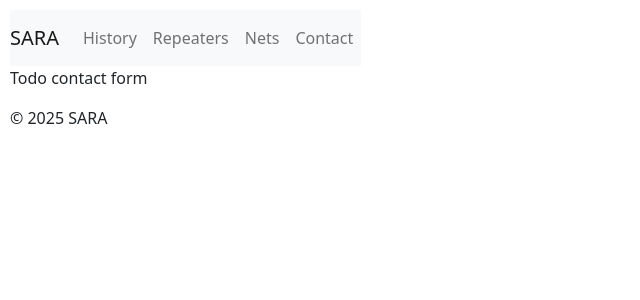
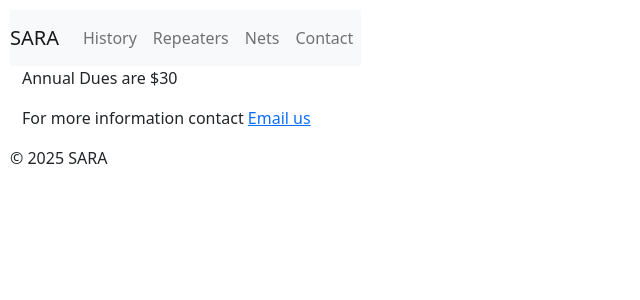
Before and after one commit to sara-user/SARA-website, a PHP site: page /contact.php in a window 1280 px wide. Shown: the top 300 px of the page, without its empty margins (0-640 px from the left). Run offline with PHP 8.4, Linux system fonts and the light colour scheme.

Commit message:
Simple mailto contact info.

```diff
--- a/contact.php
+++ b/contact.php
@@ -1,6 +1,8 @@
 
 <?php include 'includes/header.php'; ?>
 
-<p>Todo contact form</p>
-
+<div class="container">
+    <p>Annual Dues are $30</p>
+    <p>For more information contact <a href="mailto:sara@u505.com?subject=Contact%20Request">Email us</a></p>
+</div>
 <?php include 'includes/footer.php'; ?>
--- a/repeaters.php
+++ b/repeaters.php
@@ -12,6 +12,7 @@
             <th>Offset</th>
             <th>CTCSS</th>
             <th>Antenna</th>
+            <th>Controller</th>
         </tr>
         </thead>
         <tbody>
@@ -22,6 +23,7 @@
             <td> -.600 Mhz</td>
             <td>107.2.8</td>
             <td>4-bay Folded Dipole</td>
+            <td>RC-210</td>
         </tr>
         <tr>
             <td>KA9HHH</td>
@@ -30,6 +32,7 @@
             <td>+5.00 Mhz</td>
             <td>114.8</td>
             <td>8-bay Folded Dipole</td>
+            <td>RC-210</td>
         </tr>
         <tr>
             <td title="Polish-American Ham Radio Operators Society"><a href="https://paaros.com" target="_blank">NA9PL</a></td>
@@ -38,7 +41,7 @@
             <td>+5.00 Mhz</td>
             <td>114.8</td>
             <td>8-bay Folded Dipole</td>
-
+            <td>Yaesu DR</td>
         </tr>
         </tbody>
     </table>
```
